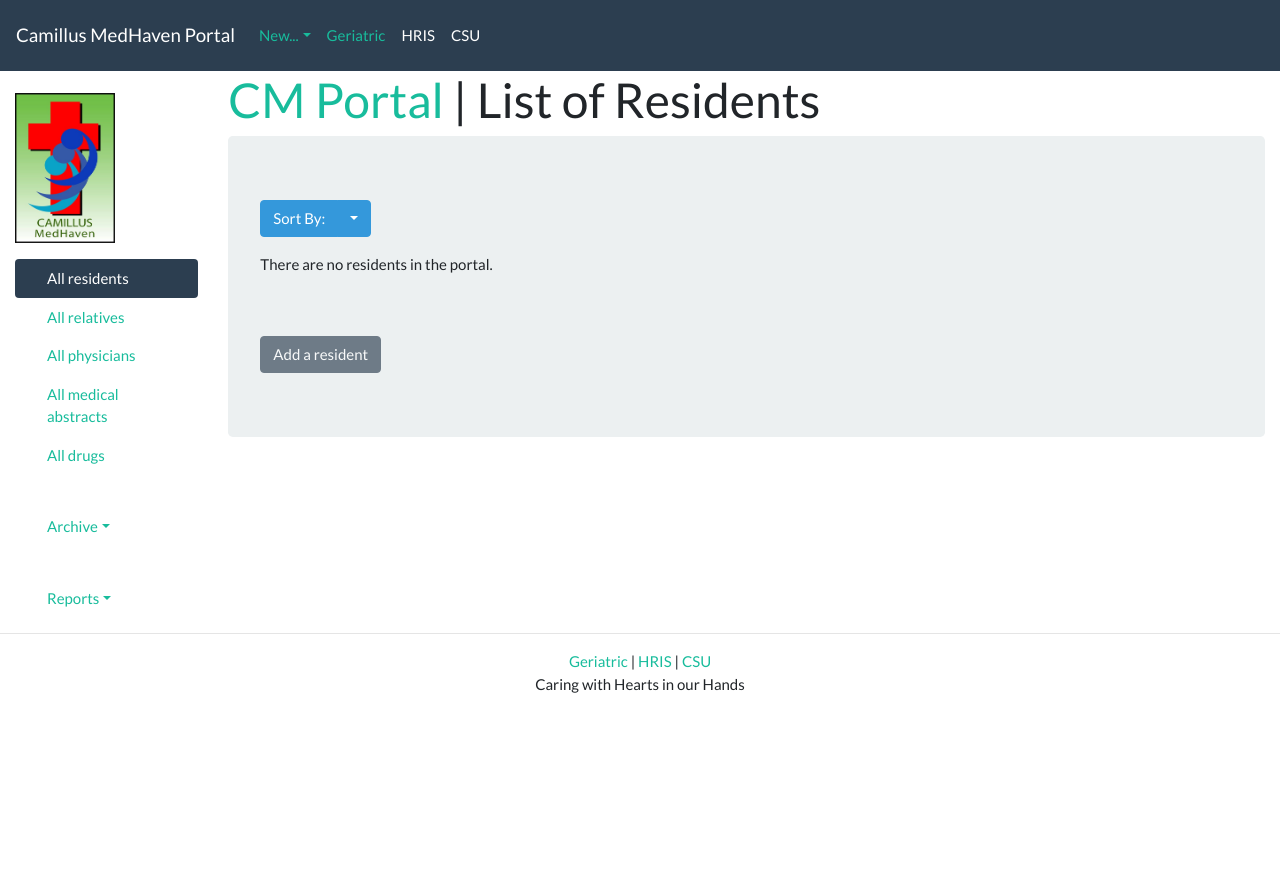
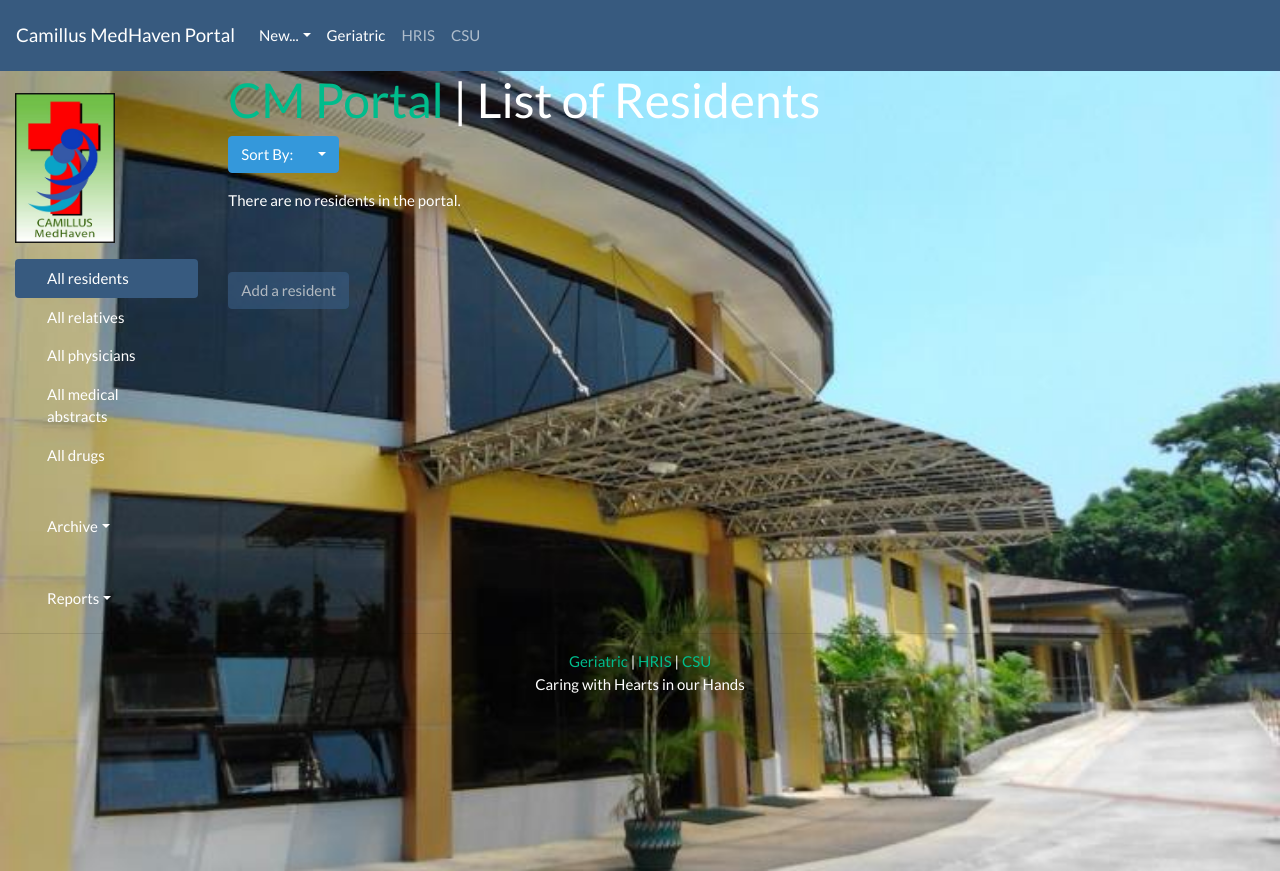
Before and after one commit to ryesalvador/cm_portal, a Django app: template templates/cm_portal/residents.html in a window 1280 px wide. Before the commit the page ends 693 px from the top, so only its background shows below. Run offline with Django 3.2, Linux system fonts and the light colour scheme; the template is opened without the code that fills it, so the values that code supplies are empty; some libraries are stand-ins or nearby versions.

Commit message:
Add a background image

```diff
--- a/static/css/styles.css
+++ b/static/css/styles.css
@@ -1,3 +1,10 @@
+html,
+body,
+header,
+.view {
+  height: 100%;
+}
+
 .sidebar-nav {
     margin-top: 20px;
     padding: 0;
--- a/templates/cm_portal/base.html
+++ b/templates/cm_portal/base.html
@@ -11,7 +11,7 @@
   <meta name="description" content="CM Portal is a Django App that aims to handle the RDBMS needs of a nursing home.
                                     GNU GPL v3 licensed so feel free to customize it according to your needs.
                                     Source is available at http://gitlab.com/salvadorrye/cm_portal" />
-  <link href="https://stackpath.bootstrapcdn.com/bootswatch/4.1.3/flatly/bootstrap.min.css" rel="stylesheet" integrity="sha384-gJWVjz180MvwCrGGkC4xE5FjhWkTxHIR/+GgT8j2B3KKMgh6waEjPgzzh7lL7JZT" crossorigin="anonymous">
+  <link href="https://stackpath.bootstrapcdn.com/bootswatch/4.1.3/darkly/bootstrap.min.css" rel="stylesheet" integrity="sha384-w+yWASP3zYNxxvwoQBD5fUSc1tctKq4KUiZzxgkBSJACiUp+IbweVKvsEhMI+gz7" crossorigin="anonymous">
   <link rel="stylesheet" href="https://use.fontawesome.com/releases/v5.4.2/css/all.css" integrity="sha384-/rXc/GQVaYpyDdyxK+ecHPVYJSN9bmVFBvjA/9eOB+pb3F2w2N6fc5qB9Ew5yIns" crossorigin="anonymous">
   <link rel="shortcut icon" href="{% static 'images/emblem.jpg' %}" type="image/x-icon">
   <script src="https://code.jquery.com/jquery-3.3.1.min.js" integrity="sha256-FgpCb/KJQlLNfOu91ta32o/NMZxltwRo8QtmkMRdAu8=" crossorigin="anonymous"></script>
@@ -32,6 +32,8 @@
     {% block navbar %}{% endblock %}
   </nav>
 
+  <div class="view" style="background-image: url({% static 'images/new-bldg.jpg' %}); background-repeat: no-repeat; background-size: cover; background-position: center center;">
+	  <main>
 		  <div class="container-fluid">
 		    <div class="row content">
 		      <div class="col-sm-2 d-none d-sm-block">
@@ -50,9 +52,10 @@
 		      </div>
 		    </div>
 		  </div>
-
+	  </main>
 	  <footer>
 	    {% block footer%}{% endblock %}
 	  </footer>
+  </div>
 </body>
 </html>
--- a/templates/cm_portal/resident_detail.html
+++ b/templates/cm_portal/resident_detail.html
@@ -7,6 +7,7 @@
 {% load static %}
 
 {% block content %}
+<div class="jumbotron">
   {% if resident.vital_status != 'LI' %}
   <h2><strong class="{% if resident.vital_status == 'DE' %}text-danger{% elif resident.vital_status == 'DC' %}text-warning{% endif %}">
   {{ resident.get_vital_status_display|upper }}
@@ -77,4 +78,5 @@
 			{% include 'cm_portal/resident_medical_abstract.html' %}
 		</div>
 	</div>
+</div>
 {% endblock %}
--- a/templates/cm_portal/residents.html
+++ b/templates/cm_portal/residents.html
@@ -38,7 +38,7 @@
 {% endblock %}
 
 {% block content %}
-<div class="jumbotron">
+
   <div class="btn-group" role="group" aria-label="Button group with nested dropdown">
 	 <button type="button" class="btn btn-info">Sort By:</button>
 	 <div class="btn-group" role="group">
@@ -61,5 +61,5 @@
   {% else %}
           <a class="btn btn-primary disabled" href="{% url 'resident-create' %}" role="button">Add a resident</a>
   {% endif %}
-</div>
+
 {% endblock %}
```
Also changed, not shown: static/images/new-bldg.jpg (added). Lines whose indentation alone changed are shown as unchanged.
